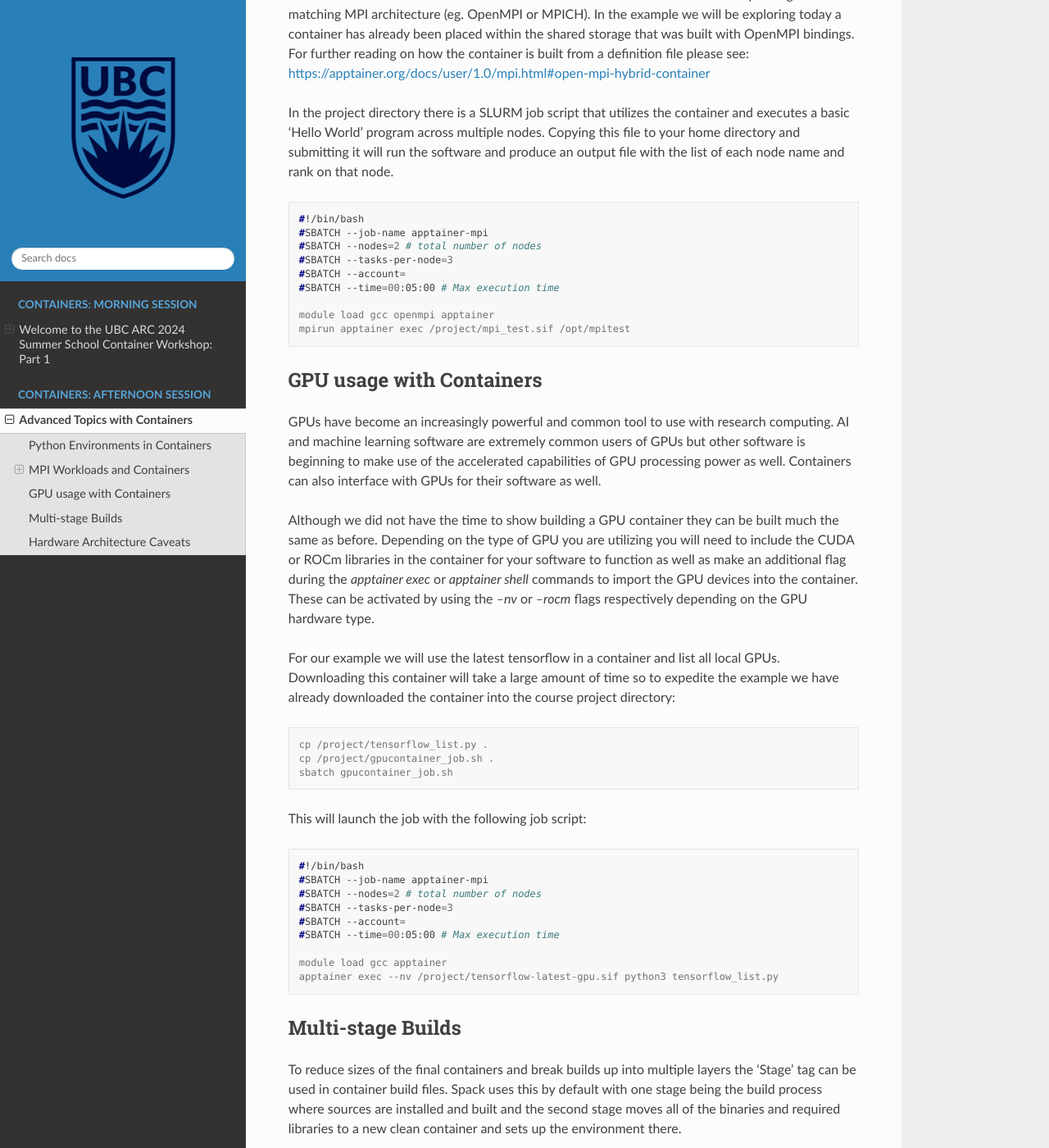
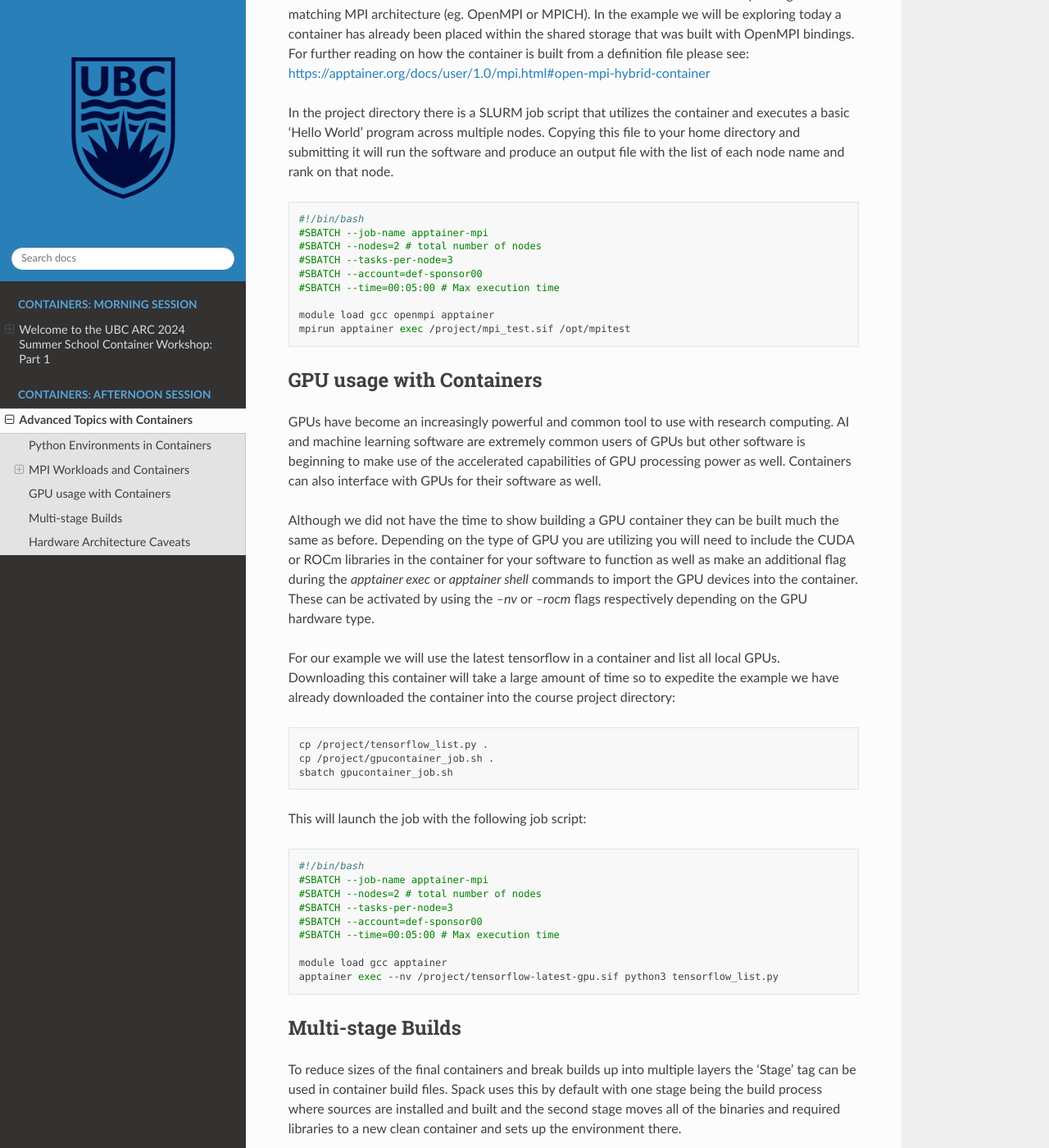
Before and after one commit to KenBigelow/UBC-Summer-School-2024, a Sphinx documentation site: the page built from docs/source/ApptainerSummerSchool_Part2.rst, in a window 1280 px wide and 1400 px high, scrolled down 1920 px. Shown: the whole window at 82% size. Built offline with Sphinx 7.4.7 and the Read the Docs theme 2.0.0, drawn with Linux system fonts in a browser that asks for light colours; some of the changed text lies outside the part shown.

Commit message:
Update code-block tags

```diff
--- a/docs/source/ApptainerSummerSchool_Part2.rst
+++ b/docs/source/ApptainerSummerSchool_Part2.rst
@@ -15,21 +15,21 @@
 
 To start off we want to work with a container that has the conda software already installed. To do this, rather than starting from a blank Ubuntu image we can actually use a prebuilt image that has miniconda3 already set up.
 
-.. code-block:: console
+.. code-block:: singularity
 
   Bootstrap: docker
   From: continuumio/miniconda3
 
 We next want to bring in our environment file so it is avaiable during the build process so it can be used as a lookup for what packages conda will look to install. The %files tag will copy in any file specified from the local system into the build process so that it can be added to a final image. This is a good way to import source code for self-compiled research work as well.
 
-.. code-block:: console
+.. code-block:: singularity
 
   %files
       pandas_environment.txt
 
 Finally we will want to set up the environment and call the actual build process for the conda installer. Our %environment information is used to ensure that when we launch the container after it is built we have the virtual environement inside already loaded and ready to make python calls against. This requires a bit of extra setup in our %post section to ensure that it is easy for conda to activate the new environment we created.
 
-.. code-block:: console
+.. code-block:: singularity
 
   %environment
       source /opt/etc/bashrc
@@ -56,7 +56,7 @@
 
 Our demonstration cluster has a basic MPI framework installed so we will not be able to test a container with MPI capabilities but we will cover some of the usage basics.
 
-.. code-block:: console
+.. code-block:: bash
 
   mpiexec apptainer exec my_container.sif mpi-software --option 1 --setting 2 --input datafile.in
 
@@ -69,13 +69,13 @@
 
 In the project directory there is a SLURM job script that utilizes the container and executes a basic 'Hello World' program across multiple nodes. Copying this file to your home directory and submitting it will run the software and produce an output file with the list of each node name and rank on that node.
 
-.. code-block:: console
+.. code-block:: slurm
 
   #!/bin/bash
   #SBATCH --job-name apptainer-mpi
   #SBATCH --nodes=2 # total number of nodes
   #SBATCH --tasks-per-node=3
-  #SBATCH --account=
+  #SBATCH --account=def-sponsor00
   #SBATCH --time=00:05:00 # Max execution time
 
   module load gcc openmpi apptainer
@@ -91,7 +91,7 @@
 
 For our example we will use the latest tensorflow in a container and list all local GPUs. Downloading this container will take a large amount of time so to expedite the example we have already downloaded the container into the course project directory:
 
-.. code-block:: console
+.. code-block:: bash
 
   cp /project/tensorflow_list.py .
   cp /project/gpucontainer_job.sh .
@@ -99,13 +99,13 @@
 
 This will launch the job with the following job script:
 
-.. code-block:: console
+.. code-block:: slurm
 
   #!/bin/bash
   #SBATCH --job-name apptainer-mpi
   #SBATCH --nodes=2 # total number of nodes
   #SBATCH --tasks-per-node=3
-  #SBATCH --account=
+  #SBATCH --account=def-sponsor00
   #SBATCH --time=00:05:00 # Max execution time
 
   module load gcc apptainer
@@ -119,11 +119,11 @@
 
 In the header for a container there is the option to provide the `Stage:` tag to define and break up a single container build into multiple sections of building. This creates a layered approach where early stages can be used to build software dependencies that need substantial additional packages that are not needed in the final output image.
 
-.. code-block:: console
+.. code-block:: singularity
 
   Bootstrap: docker
   From: continuumio/miniconda3
-  Stage:
+  Stage: build_stage
 
 
 Hardware Architecture Caveats
```
